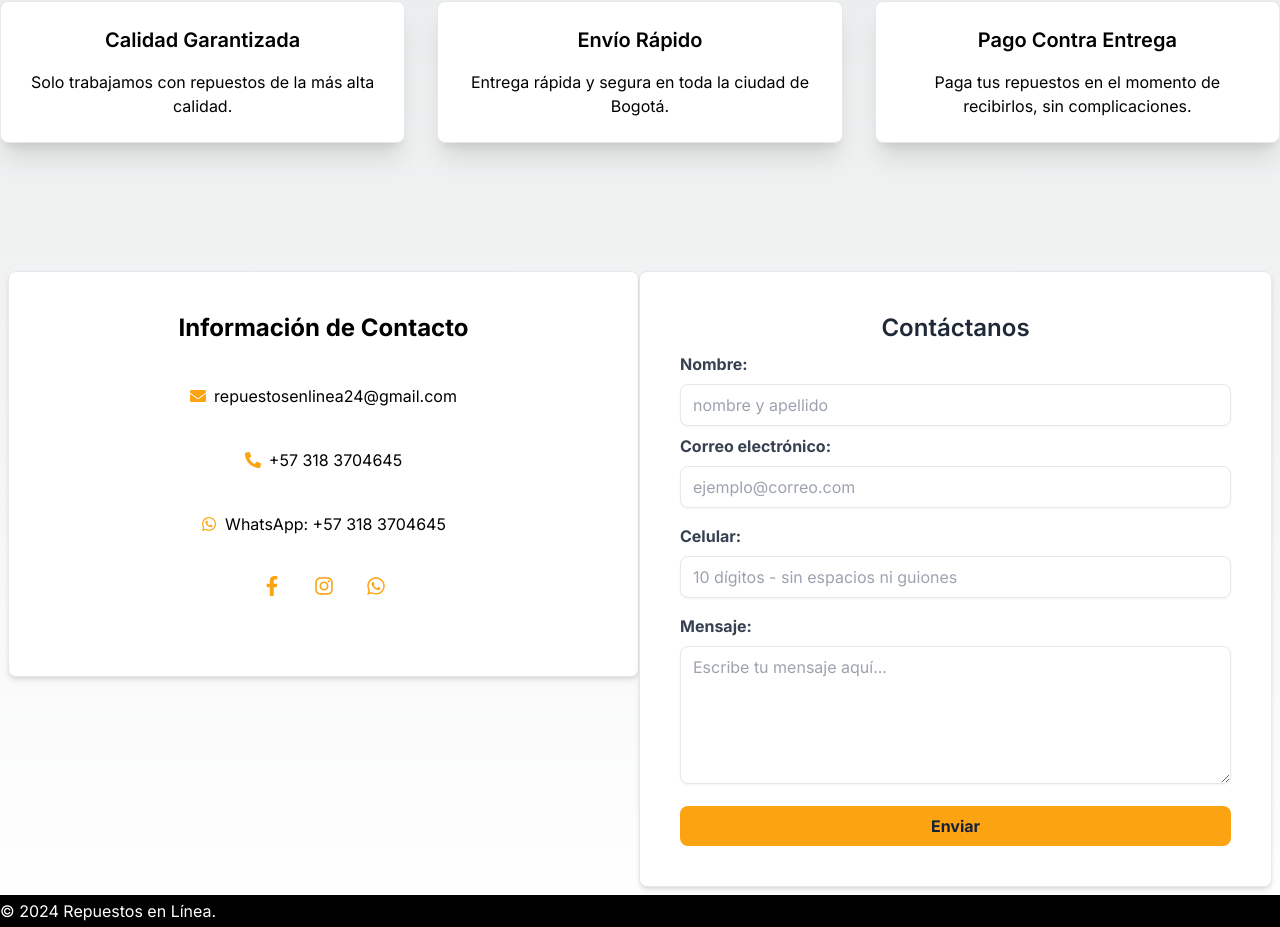
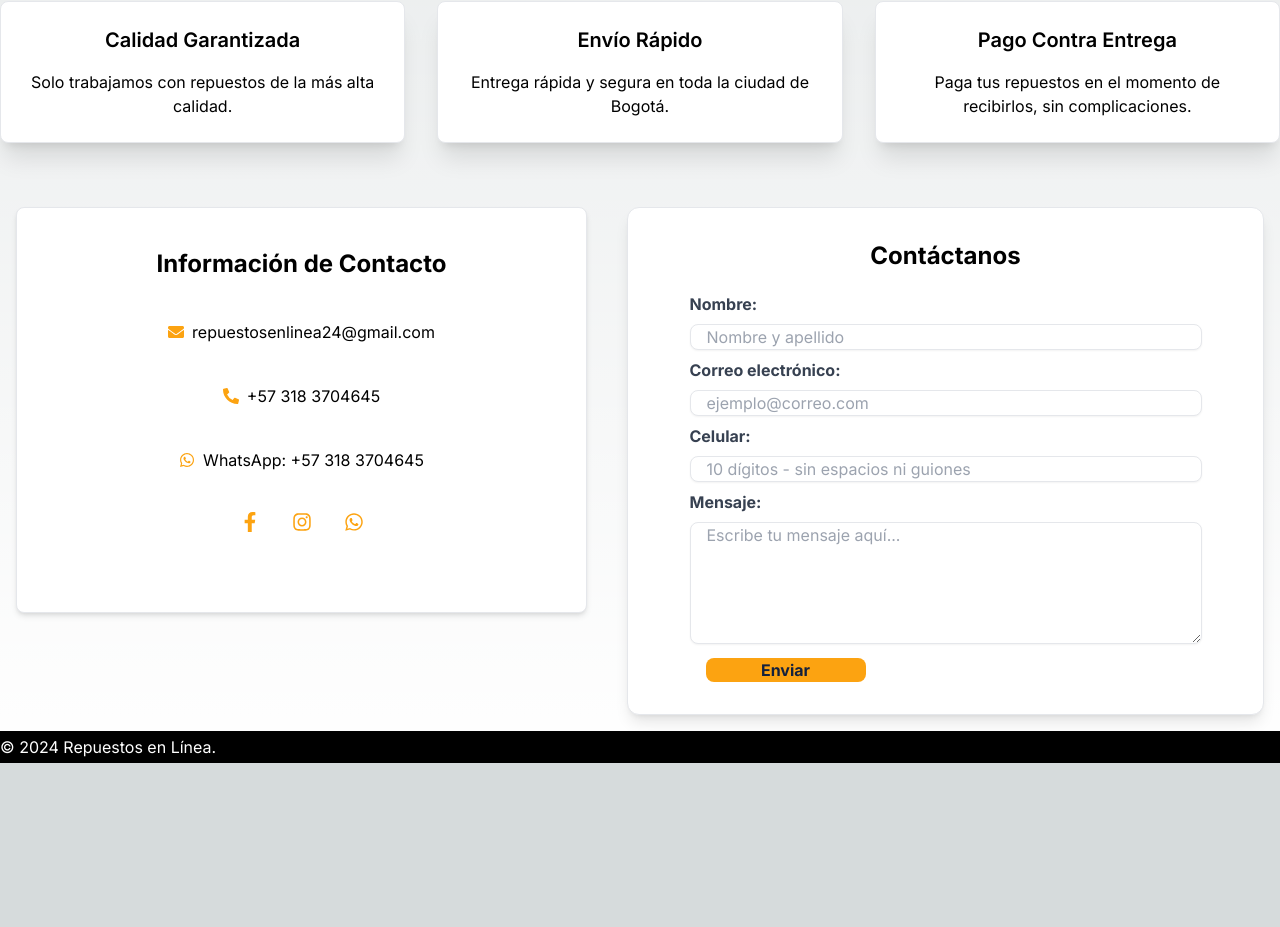
Before and after one commit to EdsonCasta/Repuestos-en-linea, a Next.js app in the folder repuestos-en-linea/: page / in a window 1280 px wide. Shown: the part 947-1874 px from the top of the page. After the commit the page ends 1710 px from the top, so only its background shows below. Built offline with nearby package versions, Linux system fonts and the light colour scheme.

Commit message:
Style adjustment with tailwind

```diff
--- a/repuestos-en-linea/components/ContactForm.tsx
+++ b/repuestos-en-linea/components/ContactForm.tsx
@@ -51,13 +51,13 @@ const ContactForm: React.FC = () => {
   };
 
   return (
-    <section id='contact' className="flex w-full p-2 pt-20">
-      <div className="flex-1">
+    <section id='contact' className="flex flex-col md:flex-row w-full md:p-4 gap-10">
+      <div className="md:flex-1">
         <ContactInfo />
       </div>
-      <div className="flex-1 bg-white shadow-md rounded-lg border border-gray-200">
-        <form onSubmit={handleSubmit} className="flex-1 p-10">
-          <h2 className="text-2xl font-semibold mb-2 text-center text-gray-800">Contáctanos</h2>
+      <div className="md:flex-1 bg-white shadow-lg rounded-xl border border-gray-200 md:p-8">
+        <form onSubmit={handleSubmit} className="flex flex-col max-w-lg mx-auto">
+          <h2 className="text-2xl text-center font-bold mb-5">Contáctanos</h2>
 
           <div className="mb-2">
             <label className="block text-gray-700 font-bold mb-2" htmlFor="name">Nombre:</label>
@@ -67,14 +67,14 @@ const ContactForm: React.FC = () => {
               id="name"
               value={formData.name}
               onChange={handleChange}
-              placeholder="nombre y apellido"
+              placeholder="Nombre y apellido"
               required
-              className={`w-full px-3 py-2 border rounded-lg shadow-sm focus:outline-none focus:ring-2 focus:ring-[#14213d] focus:border-transparent ${errors.name ? 'border-red-500' : ''}`}
+              className={`w-full px-4 border rounded-lg shadow-sm focus:outline-none focus:ring-2 focus:ring-[#14213d] focus:border-transparent ${errors.name ? 'border-red-500' : ''}`}
             />
             {errors.name && <p className="text-red-500 text-sm">{errors.name}</p>}
           </div>
 
-          <div className="mb-4">
+          <div className="mb-2">
             <label className="block text-gray-700 font-bold mb-2" htmlFor="email">Correo electrónico:</label>
             <input
               type="email"
@@ -84,12 +84,12 @@ const ContactForm: React.FC = () => {
               onChange={handleChange}
               placeholder="ejemplo@correo.com"
               required
-              className={`w-full px-3 py-2 border rounded-lg shadow-sm focus:outline-none focus:ring-2 focus:ring-[#14213d] focus:border-transparent ${errors.email ? 'border-red-500' : ''}`}
+              className={`w-full px-4 border rounded-lg shadow-sm focus:outline-none focus:ring-2 focus:ring-[#14213d] focus:border-transparent ${errors.email ? 'border-red-500' : ''}`}
             />
             {errors.email && <p className="text-red-500 text-sm">{errors.email}</p>}
           </div>
 
-          <div className="mb-4">
+          <div className="mb-2">
             <label className="block text-gray-700 font-bold mb-2" htmlFor="phone">Celular:</label>
             <input
               type="tel"
@@ -99,12 +99,12 @@ const ContactForm: React.FC = () => {
               onChange={handleChange}
               placeholder="10 dígitos - sin espacios ni guiones"
               required
-              className={`w-full px-3 py-2 border rounded-lg shadow-sm focus:outline-none focus:ring-2 focus:ring-[#14213d] focus:border-transparent ${errors.phone ? 'border-red-500' : ''}`}
+              className={`w-full px-4 border rounded-lg shadow-sm focus:outline-none focus:ring-2 focus:ring-[#14213d] focus:border-transparent ${errors.phone ? 'border-red-500' : ''}`}
             />
             {errors.phone && <p className="text-red-500 text-sm">{errors.phone}</p>}
           </div>
 
-          <div className="mb-4">
+          <div className="mb-2">
             <label className="block text-gray-700 font-bold mb-2" htmlFor="message">Mensaje:</label>
             <textarea
               name="message"
@@ -113,17 +113,17 @@ const ContactForm: React.FC = () => {
               onChange={handleChange}
               placeholder="Escribe tu mensaje aquí..."
               required
-              className={`w-full px-3 py-2 border rounded-lg shadow-sm focus:outline-none focus:ring-2 focus:ring-[#14213d] focus:border-transparent ${errors.message ? 'border-red-500' : ''}`}
+              className={`w-full px-4 border rounded-lg shadow-sm focus:outline-none focus:ring-2 focus:ring-[#14213d] focus:border-transparent ${errors.message ? 'border-red-500' : ''}`}
               rows={5}
             />
             {errors.message && <p className="text-red-500 text-sm">{errors.message}</p>}
           </div>
 
-          <div className="text-center">
+          <div className="text-left px-4">
             <button
               type="submit"
               disabled={isSubmitting}
-              className={`w-full bg-[#fca311] hover:bg-[#14213d] text-[#14213d] hover:text-[#e5e5e5] font-bold py-2 px-4 rounded-lg focus:outline-none focus:ring-2 focus:ring-[#fca311] focus:ring-offset-2 transition duration-150 ${isSubmitting ? 'opacity-50 cursor-not-allowed' : ''}`}
+              className={`w-40 bg-[#fca311] hover:bg-[#14213d] text-[#14213d] hover:text-[#e5e5e5] font-bold rounded-lg focus:outline-none focus:ring-2 focus:ring-[#fca311] focus:ring-offset-2 transition duration-150 ${isSubmitting ? 'opacity-50 cursor-not-allowed' : ''}`}
             >
               {isSubmitting ? 'Enviando...' : 'Enviar'}
             </button>
```
